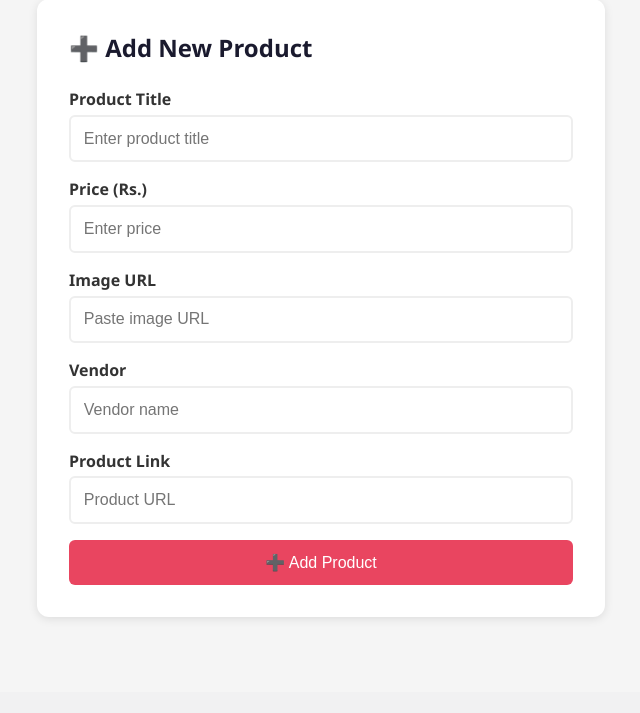
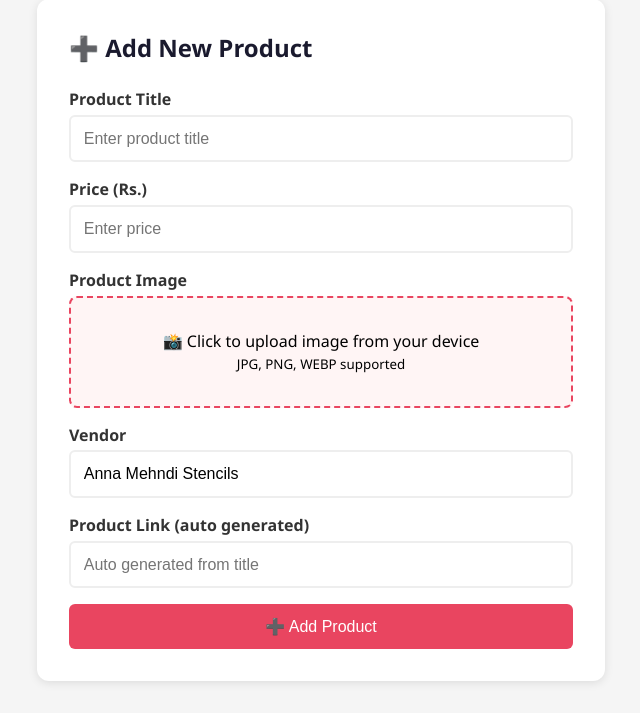
Before and after one commit to annamehndi31/anna-mehndi, a Flask app: page /admin/add in a window 1280 px wide. Shown: the part 108-821 px from the top of the page, without its empty margins (319-959 px from the left). Before the commit the page ends 726 px from the top, so only its background shows below. Run offline with Flask 3, Linux system fonts and the light colour scheme; the visitor is signed in with stand-in values (Sample User, id 1).

Commit message:
cloudinary image upload full

```diff
--- a/app.py
+++ b/app.py
@@ -1,4 +1,4 @@
-from flask import Flask, render_template, redirect, url_for, session, request, flash
+from flask import Flask, render_template, redirect, url_for, session, request
 from flask_sqlalchemy import SQLAlchemy
 import json, os, urllib.parse
 
@@ -37,7 +37,6 @@ with app.app_context():
                     vendor=p.get("vendor", "")
                 ))
             db.session.commit()
-            print(f"Imported {len(products)} products!")
 
 def admin_required():
     return session.get("admin_logged_in")
@@ -98,7 +97,6 @@ def checkout():
     wa_url = f"https://wa.me/923127891021?text={urllib.parse.quote(msg)}"
     return redirect(wa_url)
 
-# ADMIN ROUTES
 @app.route("/admin/login", methods=["GET", "POST"])
 def admin_login():
     if request.method == "POST":
@@ -129,11 +127,19 @@ def admin_add():
             price = float(request.form.get("price", 0))
         except:
             price = 0
+        image_url = ""
+        if "image_file" in request.files:
+            file = request.files["image_file"]
+            if file and file.filename:
+                from upload_helper import upload_image
+                image_url = upload_image(file)
+        title = request.form.get("title", "")
+        auto_link = f"https://web-production-8b9ae.up.railway.app/products/{title.lower().replace(' ', '-')}"
         product = Product(
-            title=request.form.get("title"),
+            title=title,
             price=price,
-            image=request.form.get("image", ""),
-            link=request.form.get("link", ""),
+            image=image_url,
+            link=request.form.get("link") or auto_link,
             vendor=request.form.get("vendor", "")
         )
         db.session.add(product)
@@ -149,8 +155,14 @@ def admin_edit(id):
     if request.method == "POST":
         p.title = request.form.get("title")
         p.price = float(request.form.get("price", 0))
-        p.image = request.form.get("image", "")
         p.vendor = request.form.get("vendor", "")
+        if "image_file" in request.files:
+            file = request.files["image_file"]
+            if file and file.filename:
+                from upload_helper import upload_image
+                p.image = upload_image(file)
+        elif request.form.get("image"):
+            p.image = request.form.get("image")
         db.session.commit()
         return redirect(url_for("admin_dashboard"))
     return render_template("admin_edit.html", product=p)
--- a/templates/admin_add.html
+++ b/templates/admin_add.html
@@ -15,9 +15,13 @@
         label { display: block; margin-bottom: 0.3rem; font-weight: bold; color: #333; }
         input { width: 100%; padding: 0.8rem; margin-bottom: 1rem; border: 2px solid #eee; border-radius: 6px; font-size: 1rem; }
         input:focus { border-color: #e94560; outline: none; }
+        .upload-area { border: 2px dashed #e94560; border-radius: 8px; padding: 2rem; text-align: center; margin-bottom: 1rem; cursor: pointer; background: #fff5f5; }
+        .upload-area:hover { background: #ffe0e0; }
+        .upload-area input[type="file"] { display: none; }
         .preview { width: 100%; height: 200px; object-fit: cover; border-radius: 8px; margin-bottom: 1rem; display: none; }
         .btn { background: #e94560; color: white; padding: 0.8rem 2rem; border: none; border-radius: 6px; font-size: 1rem; cursor: pointer; width: 100%; }
-        .back { display: inline-block; margin-bottom: 1rem; color: #e94560; text-decoration: none; }
+        .btn:hover { background: #c73652; }
+        .uploading { display: none; text-align: center; color: #666; margin-bottom: 1rem; }
     </style>
 </head>
 <body>
@@ -28,28 +32,53 @@
     <div class="container">
         <div class="form-box">
             <h2>➕ Add New Product</h2>
-            <form method="POST">
+            <form method="POST" enctype="multipart/form-data">
                 <label>Product Title</label>
-                <input type="text" name="title" placeholder="Enter product title" required>
+                <input type="text" name="title" id="titleInput" placeholder="Enter product title" required oninput="generateLink()">
+
                 <label>Price (Rs.)</label>
                 <input type="number" name="price" placeholder="Enter price" required>
-                <label>Image URL</label>
-                <input type="text" name="image" placeholder="Paste image URL" id="imgInput" oninput="previewImg()">
+
+                <label>Product Image</label>
+                <div class="upload-area" onclick="document.getElementById('fileInput').click()">
+                    <input type="file" id="fileInput" name="image_file" accept="image/*" onchange="previewImage(this)">
+                    <p>📸 Click to upload image from your device</p>
+                    <small>JPG, PNG, WEBP supported</small>
+                </div>
                 <img id="preview" class="preview">
+                <p class="uploading" id="uploading">⏳ Uploading image...</p>
+
                 <label>Vendor</label>
-                <input type="text" name="vendor" placeholder="Vendor name">
-                <label>Product Link</label>
-                <input type="text" name="link" placeholder="Product URL">
+                <input type="text" name="vendor" placeholder="Vendor name" value="Anna Mehndi Stencils">
+
+                <label>Product Link (auto generated)</label>
+                <input type="text" name="link" id="linkInput" placeholder="Auto generated from title">
+
                 <button type="submit" class="btn">➕ Add Product</button>
             </form>
         </div>
     </div>
     <script>
-        function previewImg() {
-            const url = document.getElementById('imgInput').value;
-            const preview = document.getElementById('preview');
-            if(url) { preview.src = url; preview.style.display = 'block'; }
-            else { preview.style.display = 'none'; }
+        function previewImage(input) {
+            if(input.files && input.files[0]) {
+                const reader = new FileReader();
+                reader.onload = function(e) {
+                    const preview = document.getElementById('preview');
+                    preview.src = e.target.result;
+                    preview.style.display = 'block';
+                }
+                reader.readAsDataURL(input.files[0]);
+            }
+        }
+
+        function generateLink() {
+            const title = document.getElementById('titleInput').value;
+            const link = title.toLowerCase()
+                .replace(/[^a-z0-9\s]/g, '')
+                .replace(/\s+/g, '-')
+                .trim();
+            document.getElementById('linkInput').value =
+                'https://web-production-8b9ae.up.railway.app/products/' + link;
         }
     </script>
 </body>
```
Also changed, not shown: requirements.txt (+23 -6 lines), upload_helper.py (added, +17 -0 lines).
